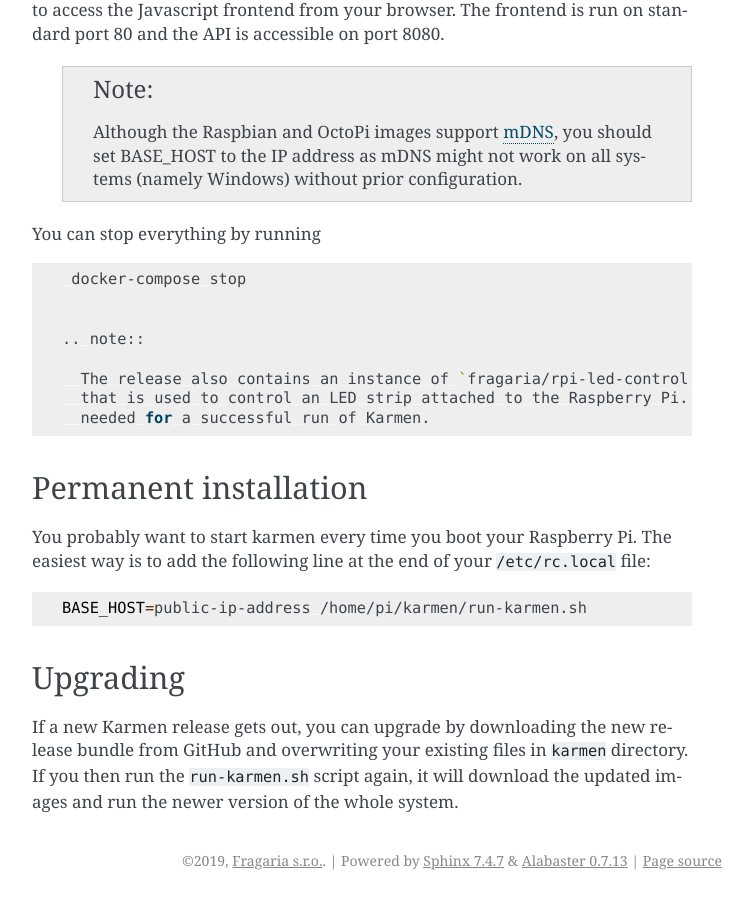
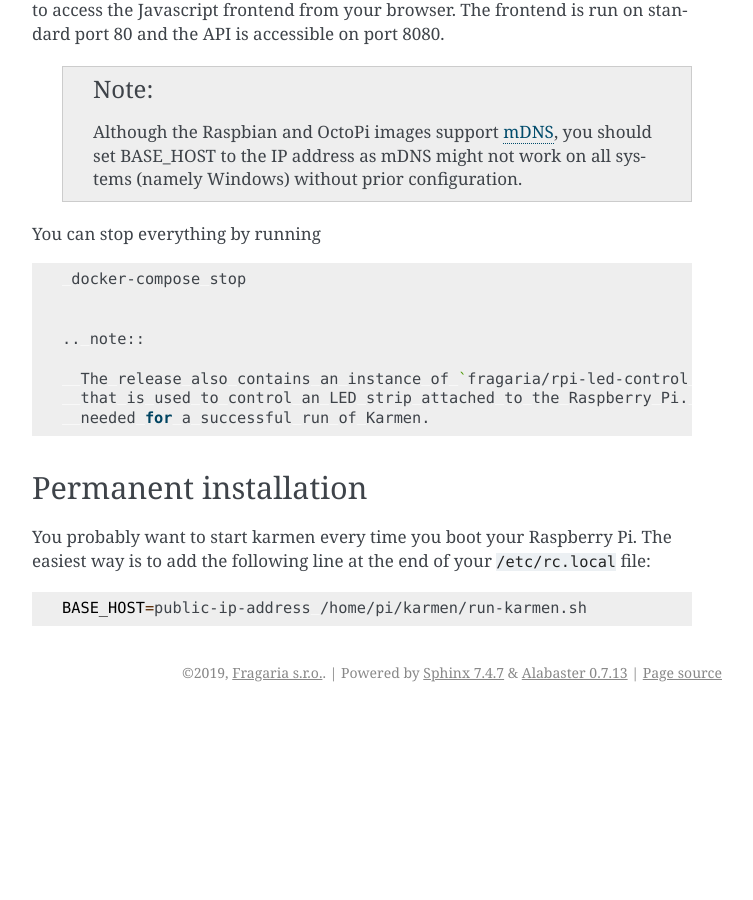
Before and after one commit to fragaria/karmen, a Sphinx documentation site: the page built from docs/source/installation.rst, in a window 1280 px wide and 900 px high, scrolled down 1936 px. Shown: the whole window, without its empty margins (388-1141 px from the left). Built offline with Sphinx 7.4.7, drawn with Linux system fonts in a browser that asks for light colours; after the commit the page ends 2648 px from its top, so only the background shows below that; part of the change alters nothing that is shown.

```diff
--- a/docs/source/installation.rst
+++ b/docs/source/installation.rst
@@ -117,9 +117,8 @@ is to add the following line at the end of your ``/etc/rc.local`` file:
 
    BASE_HOST=public-ip-address /home/pi/karmen/run-karmen.sh
 
-Upgrading
----------
-
-If a new Karmen release gets out, you can upgrade by downloading the new release bundle from GitHub and
-overwriting your existing files in ``karmen`` directory. If you then run the ``run-karmen.sh`` script
-again, it will download the updated images and run the newer version of the whole system.
+.. Updating
+   TODO improve this
+   If a new Karmen release gets out, you can upgrade by downloading the new release bundle from GitHub and
+   overwriting your existing files in ``karmen`` directory (**except the ** ``config.local.cfg``). If you
+   then run the ``run-karmen.sh`` script again, it will download the updated images and run the newer version of the whole system.
```
Also changed, not shown: 3 other files.
